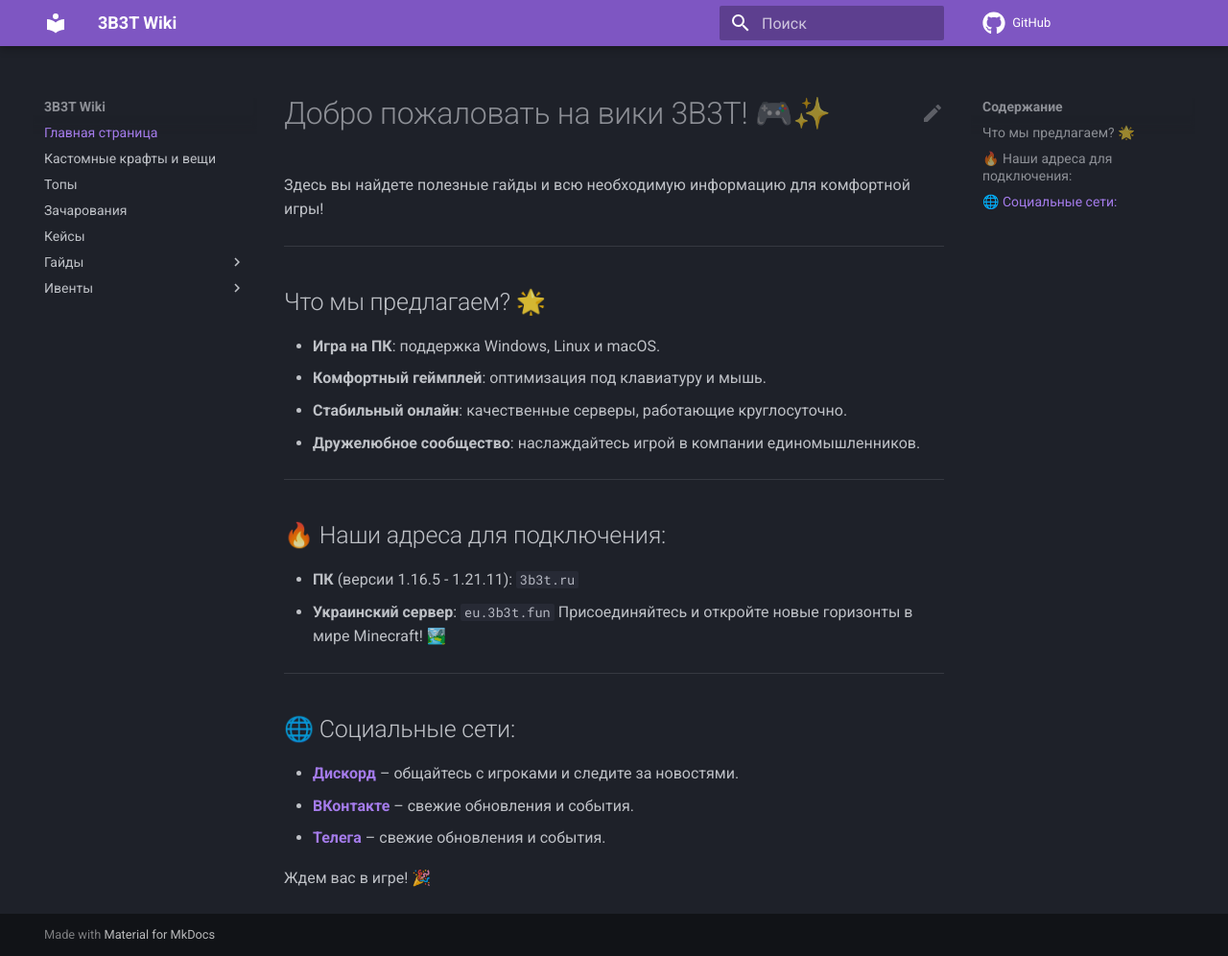
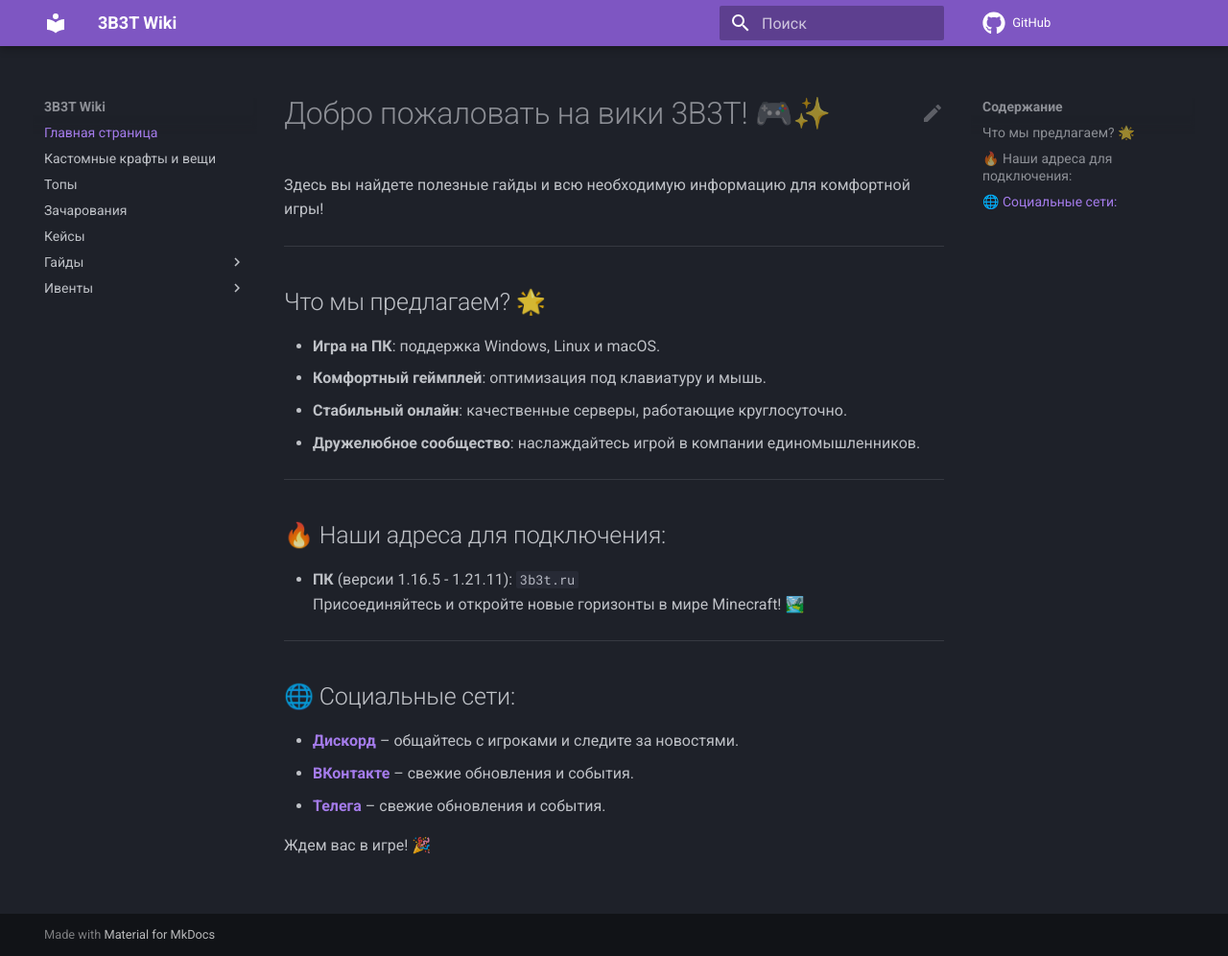
Before and after one commit to 3B3TServer/Docs, an MkDocs documentation site: the page built from docs/index.md, in a window 1280 px wide and 996 px high. Shown: the whole window at 96% size. Built offline with MkDocs 1.6.1 and Material for MkDocs 9.7.7, drawn with Linux system fonts in a browser that asks for light colours; comment, search, counter and statistics services are not loaded.

Commit message:
Update index.md

```diff
--- a/docs/index.md
+++ b/docs/index.md
@@ -16,7 +16,6 @@
 ## 🔥 Наши адреса для подключения:
 
 - **ПК** (версии 1.16.5 - 1.21.11): `3b3t.ru`
-- **Украинский сервер**: `eu.3b3t.fun`
 Присоединяйтесь и откройте новые горизонты в мире Minecraft! 🏞️
 
 ---
```
